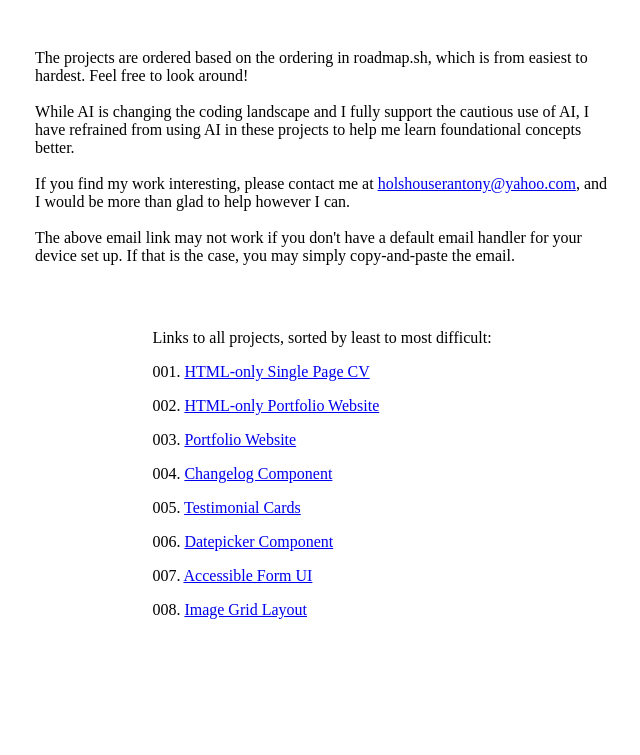
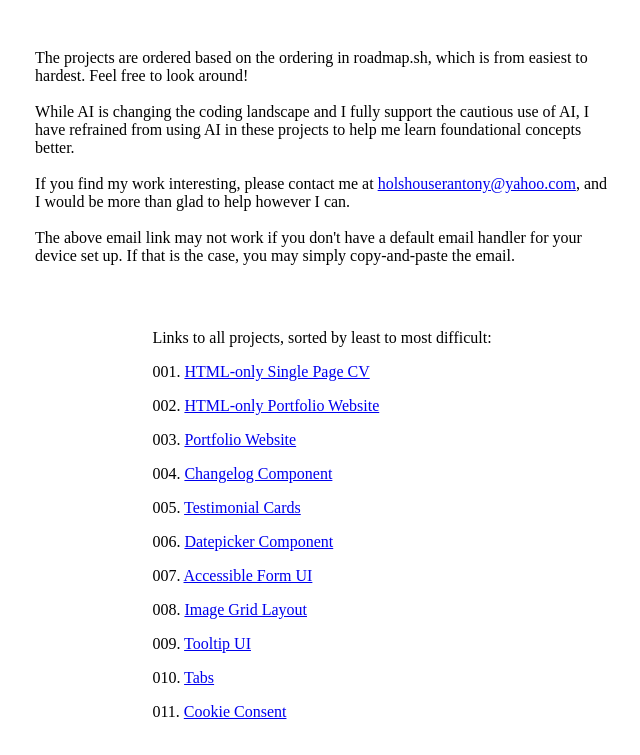
Before and after one commit to Antonymous1337/roadmap.sh_projects, a plain HTML site: page index.html in a window 1280 px wide. Shown: the part 103-858 px from the top of the page, without its empty margins (342-982 px from the left). Before the commit the page ends 800 px from the top, so only its background shows below. Drawn offline with Linux system fonts and the light colour scheme.

Commit message:
Main Page Fix Attempt

```diff
--- a/index.html
+++ b/index.html
@@ -25,5 +25,8 @@
         <p>006. <a href="./006. Datepicker UI/index.html" target="_blank">Datepicker Component</a></p>
         <p>007. <a href="./007. Accessible Form UI/index.html" target="_blank">Accessible Form UI</a></p>
         <p>008. <a href="./008. Image Grid Layout/index.html" target="_blank">Image Grid Layout</a></p>
+        <p>009. <a href="./009. Tooltip UI/index.html" target="_blank">Tooltip UI</a></p>
+        <p>010. <a href="./010. Tabs/index.html" target="_blank">Tabs</a></p>
+        <p>011. <a href="./011. Cookie Consent/index.html">Cookie Consent</a></p>
 </body>
 </html>
```
